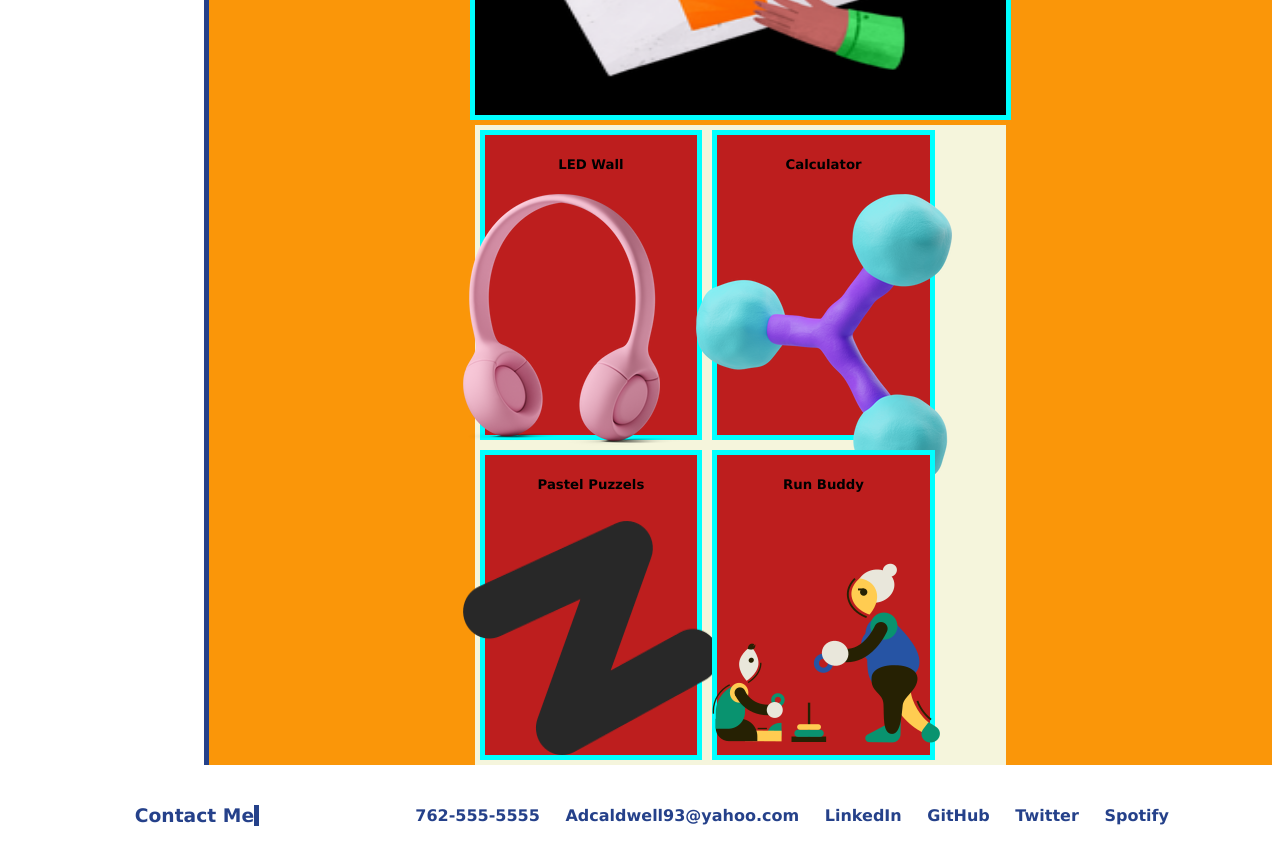
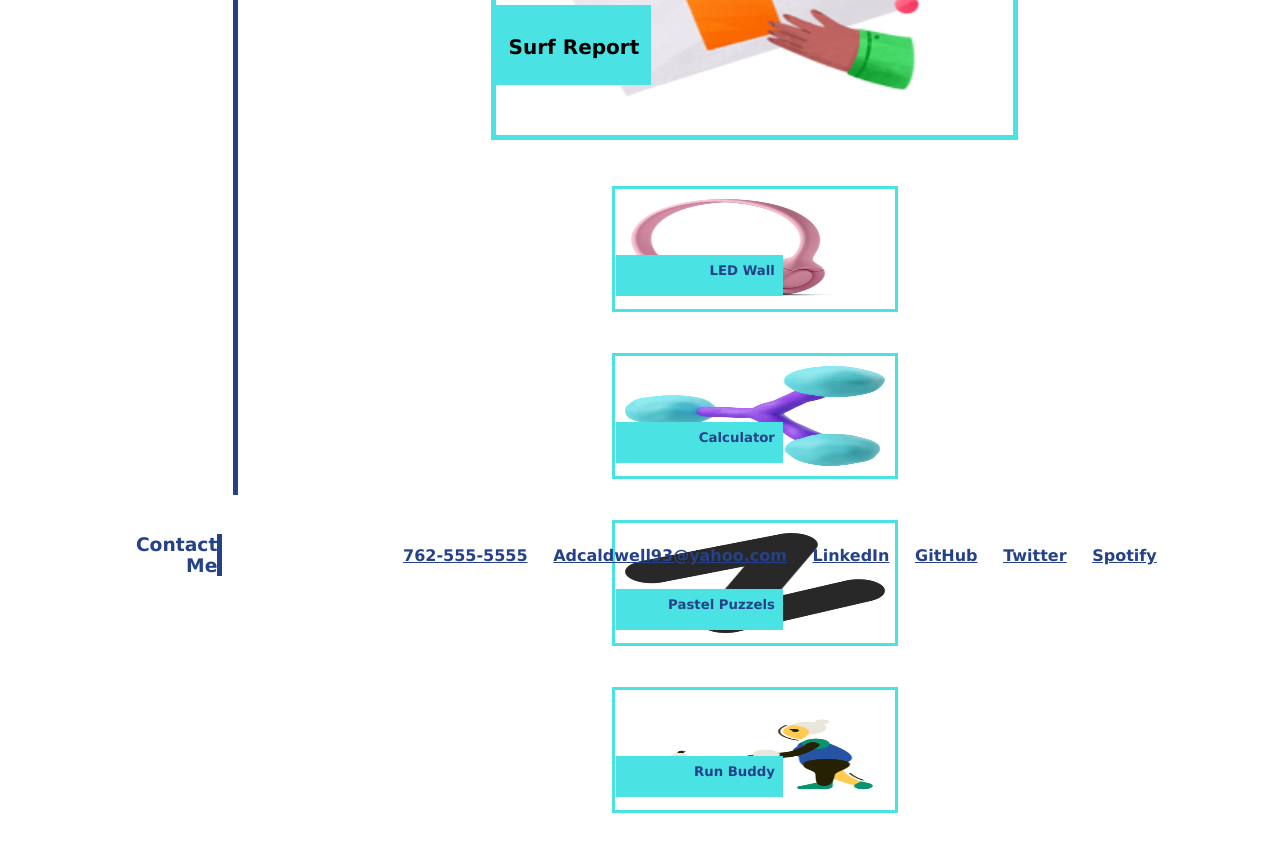
Before and after one commit to Awell05/ACPortfolio1, a plain HTML site: page index.html in a window 1280 px wide. Shown: the part 880-1744 px from the top of the page. After the commit the page ends 1693 px from the top, so only its background shows below. Drawn offline with Linux system fonts and the light colour scheme.

Commit message:
completed css

```diff
--- a/assets/css/style.css
+++ b/assets/css/style.css
@@ -59,7 +59,7 @@ a{
 }
 #ab{
    color:rgb(37, 65, 138);
-    width:70%;
+    width:60%;
     margin:30px;
     text-align: right;
     border-right: 5px solid rgb(37, 65, 138);
@@ -71,13 +71,13 @@ p{
 
 }
 #workheader{
-    width:27%;
+    width:28%;
     text-align: right;
     border-right: 5px solid rgb(37, 65, 138);
     color:rgb(37, 65, 138);
 }
 /* target section housing work, play around with display to get header work & img div inline */
-#work{background-color: rgb(250, 150, 9);
+#work{
     display:flex;
     flex-direction: row;
     align-items: center;
@@ -85,44 +85,55 @@ p{
     flex-wrap:wrap;
 }
 
-#wk{
-    background-color: rgb(9, 178, 250);
-    border-right: 5px solid rgb(37, 65, 138);
-    text-align: right;
-    margin:40px;
-    width:20%;
-    height:40px
-}
-
-#firstimg{background-color:rgb(30, 189, 57);
+#firstimg{
     width:50%;
-    border: solid aqua 5px;
+    border: solid rgb(74, 226, 226) 5px;
     margin: 5px;
 }
 #surfimg{
-    background-color: black;
+
     height:400px;
     width:100%;
 }
+#surfimgtext{
+    background-color:rgb(74, 226, 226);
+    margin: 0px;
+    position: relative;
+    top:350px;
+    width:30%;
+    height:50px;
+    text-align:center;
+    font-size: 20px;
+    padding-top:30px;
+}
 .card{
-    background-color:rgb(189, 30, 30);
-    /* play with width & height */
-    border: solid aqua 5px;
-    height: 300px;
-    width: 40%;
-    margin: 5px;
-    display: flex;
-    flex-wrap:wrap;
-    justify-content: center;
+    border: solid rgb(74, 226, 226) 3px;
+    height: 100px;
+    width: 260px;
+    align-self:flex-start;
+    padding: 10px;
+    margin-right: 8px;
+    Margin-left:8px;
 }
+.imagetext{
+background-color: rgb(74, 226, 226);
+color: rgb(37, 65, 138);
+margin: 0;
+text-align: right;
+height: 25px;
+position:relative;
+top:110px;
+width:50%;
+left:12px;
+padding:8px;
 
+}
 #fourimg{
-    background-color: beige;
     display: flex;
     flex-flow:row wrap;
-    align-items: center;
-    justify-content: flex-start;
-    width: 50%;
+    justify-content: center;
+    width: 51%;
+    height: 350px;
 }
 /* Footer */
 footer{
@@ -135,7 +146,7 @@ footer{
 }
 
 #contactme{
-    width:12.5%;
+    width:8.5%;
     text-align: right;
     border-right: 5px solid rgb(37, 65, 138);
 }
--- a/index.html
+++ b/index.html
@@ -57,34 +57,34 @@
             <div>
                 <div id="work">
                     <div id="firstimg">
-                        <h5> Surf Report</h5>
+                        <h5 id="surfimgtext"> Surf Report</h5>
                         <!-- Image 1 -->
                         <image id="surfimg"
                             src="./Assets/bonbon-preschool-education-of-children-and-the-study-of-simple-geometric-shapes-1.png"
                             alt="this a picture of preschool work">
                     </div>
                     <div id="fourimg">
-                        <div class="card">
-                            <h5> LED Wall</h5>
+                        <div >
+                            <h5 class="imagetext">LED Wall</h5>
                             <!--Image 2 -->
-                            <image src="./Assets/casual-life-3d-close-up-of-pink-headphones.png"
+                            <image class="card" src="./Assets/casual-life-3d-close-up-of-pink-headphones.png"
                                 alt="picture of headphones">
                         </div>
                         <!-- Image 3 -->
-                        <div class="card">
-                            <h5>Calculator</h5>
-                            <image src="./Assets/3d-plastilina-three-quarter-side-view-of-a-blue-connect-symbol.png"
+                        <div >
+                            <h5 class="imagetext">Calculator</h5>
+                            <image class="card" src="./Assets/3d-plastilina-three-quarter-side-view-of-a-blue-connect-symbol.png"
                                 alt=" picture of blue connect symbol">
                         </div>
-                        <div class="card">
+                        <div >
                             <!-- Image 4 -->
-                            <h5>Pastel Puzzels</h5>
-                            <img src="./Assets/kitekat-sleep-sound-1.png" alt="picture of sleep symbol">
+                            <h5 class="imagetext">Pastel Puzzels</h5>
+                            <img class="card" src="./Assets/kitekat-sleep-sound-1.png" alt="picture of sleep symbol">
                         </div>
-                        <div class="card">
+                        <div >
                             <!-- Image 5 -->
-                            <h5>Run Buddy</h5>
-                            <img src="./Assets/spot-155.png" alt="animated pic of parent and child">
+                            <h5 class="imagetext">Run Buddy</h5>
+                            <img  class="card" src="./Assets/spot-155.png" alt="animated pic of parent and child">
                         </div>
                     </div>
                 </div>
@@ -95,12 +95,12 @@
     <footer>
         <h3 id="contactme">Contact Me</h3>
         <h4>
-            <a h ref= 762-555-5555> 762-555-5555</a>
-            <a h ref= mailto:acaldwell@yahoo.com> Adcaldwell93@yahoo.com</a>
-            <a h ref= LinkedIn> LinkedIn</a>
-            <a h ref= GitHub> GitHub</a>
-            <a h ref= Twitter>Twitter</a>
-            <a h ref= Spotify> Spotify</a>
+            <a href= 762-555-5555> 762-555-5555</a>
+            <a href= mailto:acaldwell@yahoo.com> Adcaldwell93@yahoo.com</a>
+            <a href= LinkedIn> LinkedIn</a>
+            <a href= GitHub> GitHub</a>
+            <a href= Twitter>Twitter</a>
+            <a href= Spotify> Spotify</a>
             </ul>
         </h4>
     </footer>
```
